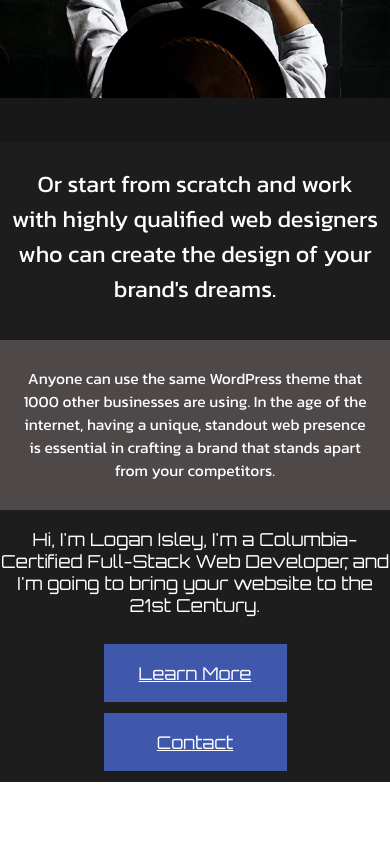
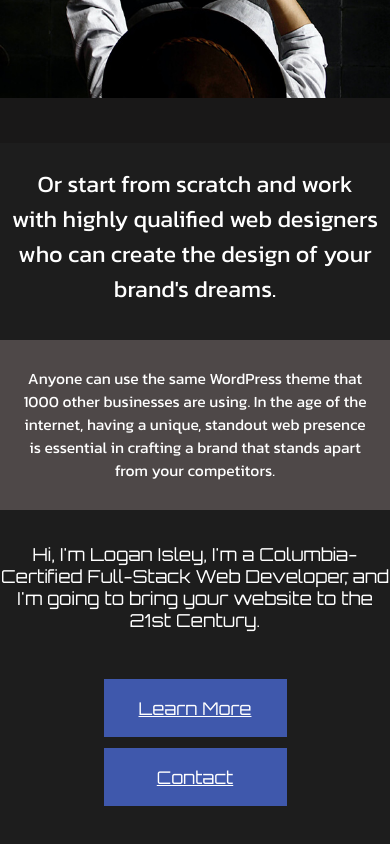
Before and after one commit to LowGcifer/Web-Dev-Site, a React (Create React App) app in the folder client/: page / in a window 390 px wide. Shown: the part 1394-2238 px from the top of the page. Before the commit the page ends 2176 px from the top, so only its background shows below. Built offline with nearby package versions, Linux system fonts and the light colour scheme.

Commit message:
started accordion animations

```diff
--- a/client/src/components/PathsAccordion/index.js
+++ b/client/src/components/PathsAccordion/index.js
@@ -1,6 +1,7 @@
 import "../../fonts.css";
 import "./pathsaccordion.css";
 import React from "react";
+import { useSpring, animated } from "react-spring";
 // import Accordion from "react-bootstrap/Accordion";
 // import "bootstrap/dist/css/bootstrap.min.css";
 
@@ -9,9 +10,15 @@ import { useState } from "react";
 const PathsAccordion = ({ title, content }) => {
   const [isActive, setIsActive] = useState(false);
 
+  const openAnimation = useSpring({
+    from: { opacity: "0", maxHeight: "50px" },
+    to: { opacity: "1", maxHeight: isActive ? "500px" : "50px" },
+    config: { duration: "300" },
+  });
+
   return (
     <div className="accordion-container">
-      <div className="accordion">
+      <animated.div className="accordion" style={openAnimation}>
         <div className="accordion-title" onClick={() => setIsActive(!isActive)}>
           <div>{title}</div>
           <div>{isActive ? "-" : "+"}</div>
@@ -21,7 +28,7 @@ const PathsAccordion = ({ title, content }) => {
             {content}
           </div>
         )}
-      </div>
+      </animated.div>
     </div>
   );
 };
--- a/client/src/style.css
+++ b/client/src/style.css
@@ -357,6 +357,7 @@
 @media only screen and (max-width: 1024px) {
   #home-final-section {
     /* height: 130px; */
+    padding-top: 15px;
     height: 31.4vw;
   }
 
@@ -497,6 +498,8 @@
     height: 150px;
     flex-direction: column;
     justify-content: space-evenly;
+    padding-bottom: 75px;
+    padding-top: 20px;
   }
 
   .button-style {
```
Also changed, not shown: 1 other file (tests, documents, lock files or other folders).
